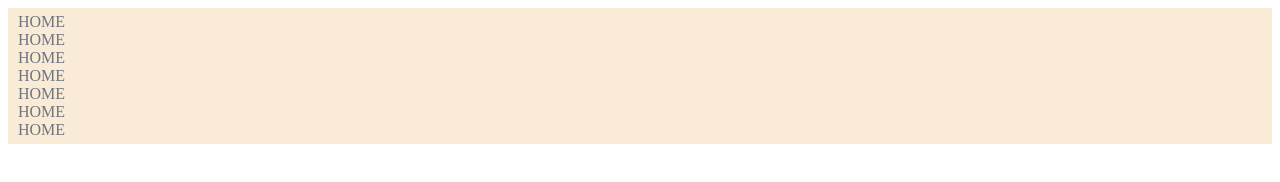
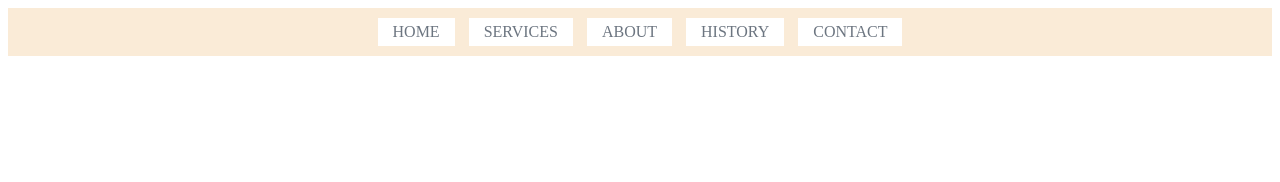
Before and after one commit to Nelms-SMC/NelmsWEB2019, a plain HTML site: page HW-Week2/index.html in a window 1280 px wide. Drawn offline with Linux system fonts and the light colour scheme.

Commit message:
HW-Week2 Responsiveness added
HTML: removed 2 nav links, all nav links named
CSS: added responsiveness, developed mobile version further.

```diff
--- a/HW-Week2/index.html
+++ b/HW-Week2/index.html
@@ -12,12 +12,10 @@
         <nav>
             <ul>
                 <li><a href="#">home</a></li>
-                <li><a href="#">home</a></li>
-                <li><a href="#">home</a></li>
-                <li><a href="#">home</a></li>
-                <li><a href="#">home</a></li>
-                <li><a href="#">home</a></li>
-                <li><a href="#">home</a></li>
+                <li><a href="#">services</a></li>
+                <li><a href="#">about</a></li>
+                <li><a href="#">history</a></li>
+                <li><a href="#">contact</a></li>
             </ul>
         </nav>
     </header>
--- a/HW-Week2/style.css
+++ b/HW-Week2/style.css
@@ -3,7 +3,10 @@ nav{
     padding: 5px 10px
 }
 nav li {
-
+    padding: 5px 15px;
+    margin: 15px 0px;
+    background-color: #ffffff;
+    border: 1px;
 }
 nav ul {
     list-style: none;
@@ -16,5 +19,14 @@ nav ul a {
     text-transform: uppercase;
 }
 @media(min-width: 540px){
-
+    nav ul li{
+        display: inline-block;
+        margin: 10px 5px;
+    }
+    nav ul {
+        text-align: center;
+    }
+    nav {
+        padding: 0px 10px;
+    }
 }
```
